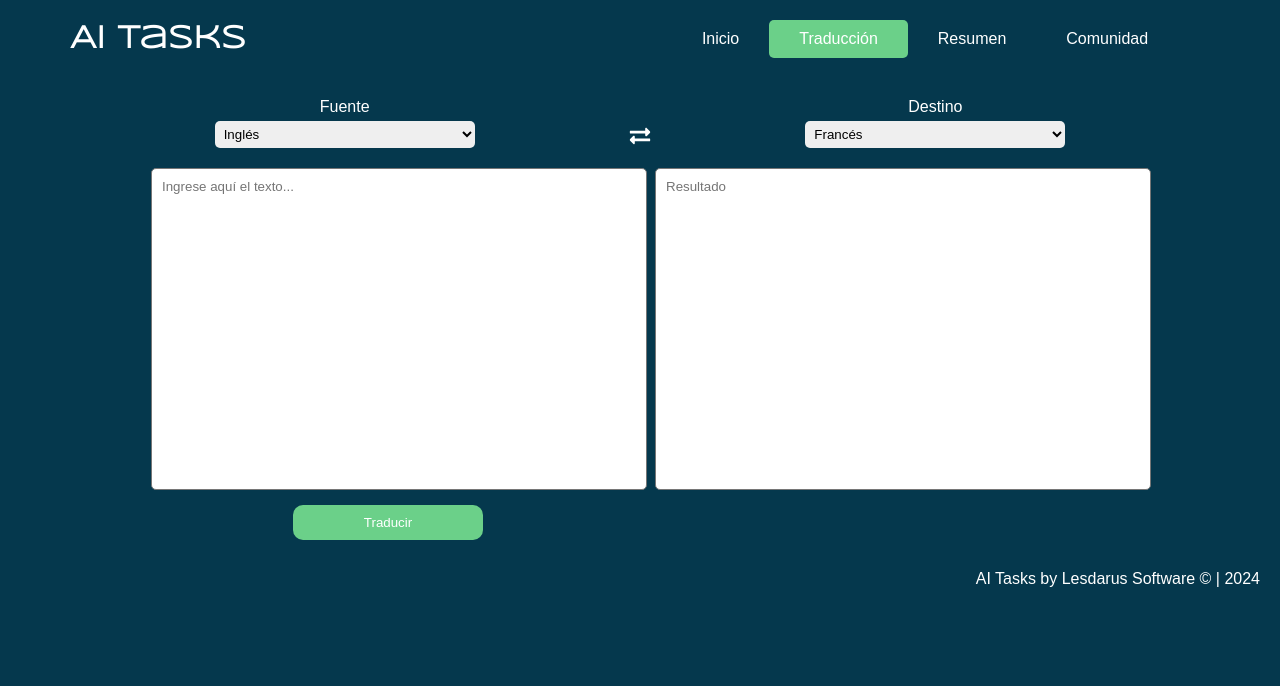
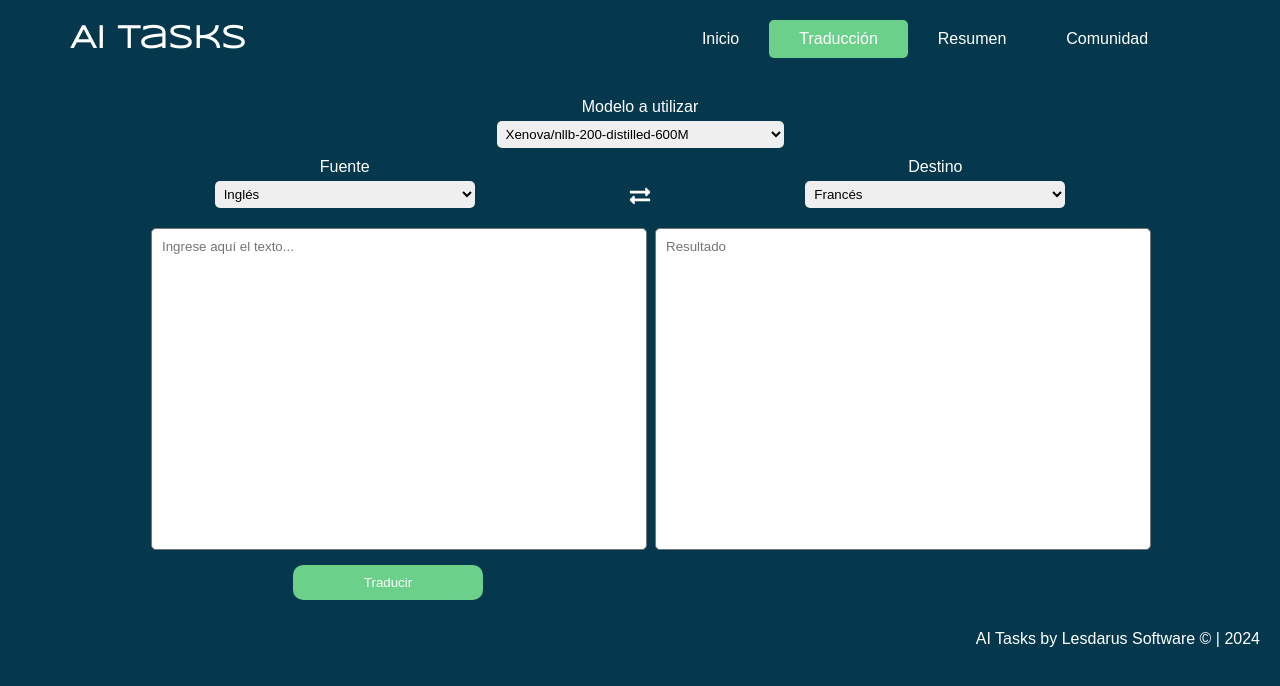
Before and after one commit to lesdarussoftware/ai_tasks, a React (Vite) app: page /traduccion in a window 1280 px wide. Shown: the top 686 px of the page. Built offline with nearby package versions, Linux system fonts and the light colour scheme.

Commit message:
translation multi model

```diff
--- a/package.json
+++ b/package.json
@@ -15,6 +15,7 @@
     "@xenova/transformers": "^2.15.0",
     "react": "^18.2.0",
     "react-dom": "^18.2.0",
+    "react-emoji-render": "^2.0.1",
     "react-icons": "^5.0.1",
     "react-router-dom": "^6.22.0"
   },
--- a/src/App.css
+++ b/src/App.css
@@ -78,6 +78,26 @@ textarea {
   padding: 10px;
 }
 
+select {
+  padding: 5px;
+  border-radius: 5px;
+  border: none;
+}
+
+.modelSelector {
+  margin-bottom: 10px;
+}
+
+.modelSelector,
+.languageSelector {
+  text-align: center;
+}
+
+.summarizationDisclaimer {
+  text-align: center;
+  margin-bottom: 20px;
+}
+
 .translationContainer,
 .langSelectorContainer {
   display: flex;
@@ -100,19 +120,10 @@ textarea {
   cursor: pointer;
 }
 
-.languageSelector {
-  text-align: center;
-}
-
-.languageSelector label {
+.languageSelector label,
+.modelSelector label {
   display: block;
   margin-bottom: 5px;
-}
-
-.languageSelector select {
-  padding: 5px;
-  border-radius: 5px;
-  border: none;
 }
 
 .doubleTextareaSection {
--- /dev/null
+++ b/src/components/ModelSelector.jsx
@@ -0,0 +1,12 @@
+export function ModelSelector({ setModel, options }) {
+    return (
+        <div className="modelSelector">
+            <label htmlFor="model">Modelo a utilizar</label>
+            <select name="model" onChange={e => setModel(e.target.value)}>
+                {options.map(opt => (
+                    <option key={opt} value={opt}>{opt}</option>
+                ))}
+            </select>
+        </div>
+    )
+}
--- a/src/features/summarization/SummarizationPage.jsx
+++ b/src/features/summarization/SummarizationPage.jsx
@@ -1,3 +1,5 @@
+import Emoji from 'react-emoji-render';
+
 import { InputAndOutputTextarea } from "../../components/InputAndOutputTextarea"
 import { Loader } from "../../components/Loader"
 import { useModel } from "../../hooks/useModel"
@@ -25,6 +27,10 @@ export function SummarizationPage() {
 
     return (
         <>
+            <p className='summarizationDisclaimer'>
+                <Emoji text="Por el momento, el resumen de textos solo está disponible en inglés,
+                pero te invitamos a probar diferentes modelos :wink:" />
+            </p>
             <InputAndOutputTextarea
                 handleSubmit={handleSubmit}
                 input={input}
--- a/src/features/translation/TranslationPage.jsx
+++ b/src/features/translation/TranslationPage.jsx
@@ -6,6 +6,7 @@ import { useModel } from "../../hooks/useModel"
 import { Loader } from "../../components/Loader"
 import LanguageSelector from "./LanguageSelector"
 import { InputAndOutputTextarea } from "../../components/InputAndOutputTextarea";
+import { ModelSelector } from "../../components/ModelSelector";
 
 export function TranslationPage() {
 
@@ -17,8 +18,10 @@ export function TranslationPage() {
         setInput,
         output,
         disabled,
-        setDisabled
-    } = useModel({ feature: 'translation' })
+        setDisabled,
+        model,
+        setModel
+    } = useModel({ feature: 'translation', defaultModel: 'Xenova/nllb-200-distilled-600M' })
 
     const [sourceLanguage, setSourceLanguage] = useState('eng_Latn')
     const [targetLanguage, setTargetLanguage] = useState('fra_Latn')
@@ -28,6 +31,7 @@ export function TranslationPage() {
         if (input.length > 0) {
             setDisabled(true)
             worker.current.postMessage({
+                model,
                 text: input,
                 source: sourceLanguage,
                 target: targetLanguage
@@ -42,6 +46,13 @@ export function TranslationPage() {
 
     return (
         <>
+            <ModelSelector
+                setModel={setModel}
+                options={[
+                    'Xenova/nllb-200-distilled-600M',
+                    'Xenova/mbart-large-50-many-to-many-mmt'
+                ]}
+            />
             <div className="langSelectorContainer">
                 <LanguageSelector
                     type="Fuente"
--- a/src/features/translation/pipeline.js
+++ b/src/features/translation/pipeline.js
@@ -5,10 +5,12 @@ env.useBrowserCache = false
 export class AITasksTranslationPipeline {
 
     static task = 'translation'
-    static model = 'Xenova/nllb-200-distilled-600M'
+    static model
     static instance = null
 
-    static async getInstance(progress_callback = null) {
+    static async getInstance(progress_callback = null, model) {
+
+        this.model = model
 
         if (this.instance === null) {
             this.instance = pipeline(this.task, this.model, { progress_callback })
--- a/src/features/translation/worker.js
+++ b/src/features/translation/worker.js
@@ -8,7 +8,7 @@ self.addEventListener('message', async (event) => {
         // We also add a progress callback to the pipeline so that we can
         // track model loading.
         self.postMessage(x)
-    })
+    }, event.data.model)
 
     // Actually perform the translation
     let output = await translator(event.data.text, {
@@ -29,4 +29,4 @@ self.addEventListener('message', async (event) => {
         status: 'complete',
         output: output,
     })
-  })
+})
--- a/src/hooks/useModel.jsx
+++ b/src/hooks/useModel.jsx
@@ -1,10 +1,11 @@
 import { useEffect, useRef, useState } from "react"
 
-export function useModel({ feature }) {
+export function useModel({ feature, defaultModel }) {
 
     const [ready, setReady] = useState(null)
     const [disabled, setDisabled] = useState(false)
     const [progressItems, setProgressItems] = useState([])
+    const [model, setModel] = useState(defaultModel)
     const [input, setInput] = useState('')
     const [output, setOutput] = useState('')
 
@@ -72,6 +73,8 @@ export function useModel({ feature }) {
         disabled,
         progressItems,
         output,
-        setDisabled
+        setDisabled,
+        model,
+        setModel
     }
 }
```
Also changed, not shown: 1 other file (tests, documents, lock files or other folders).
